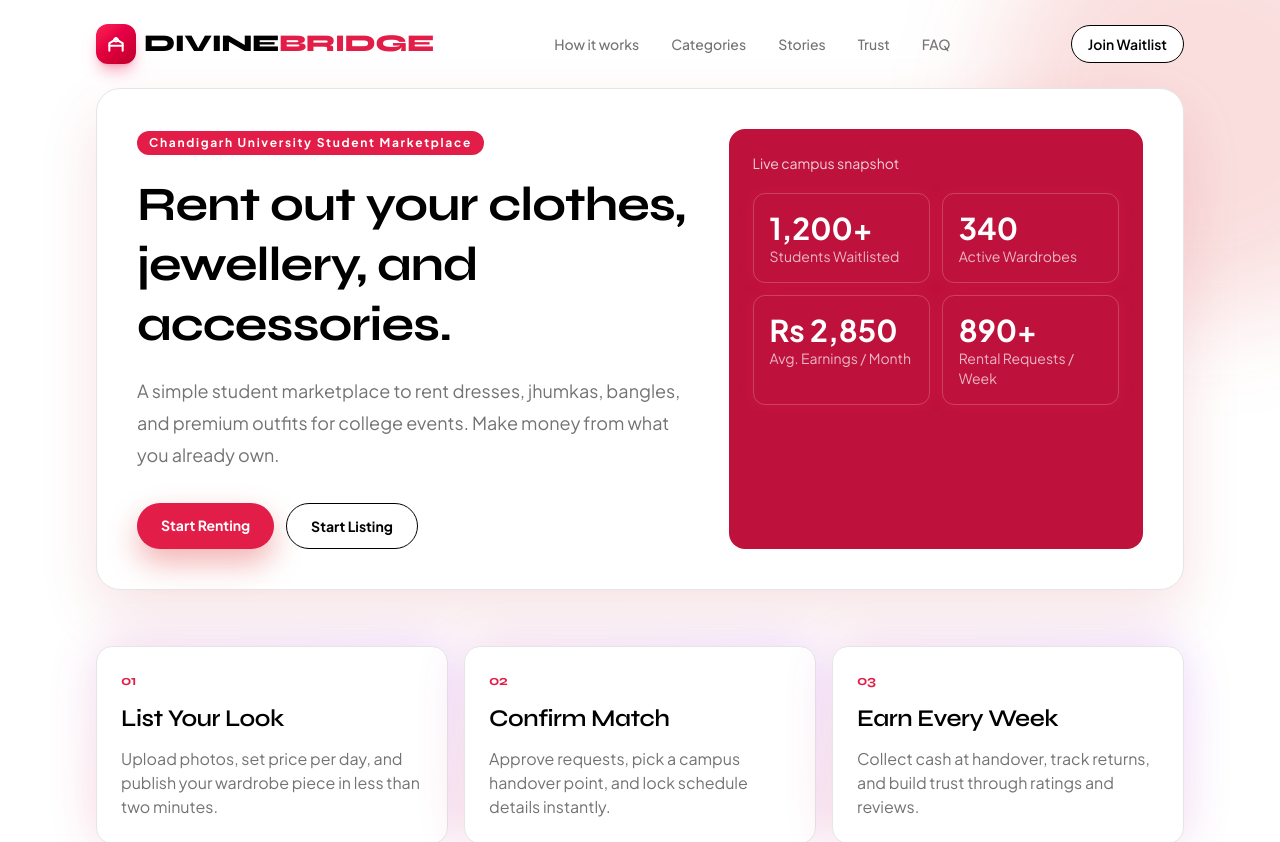
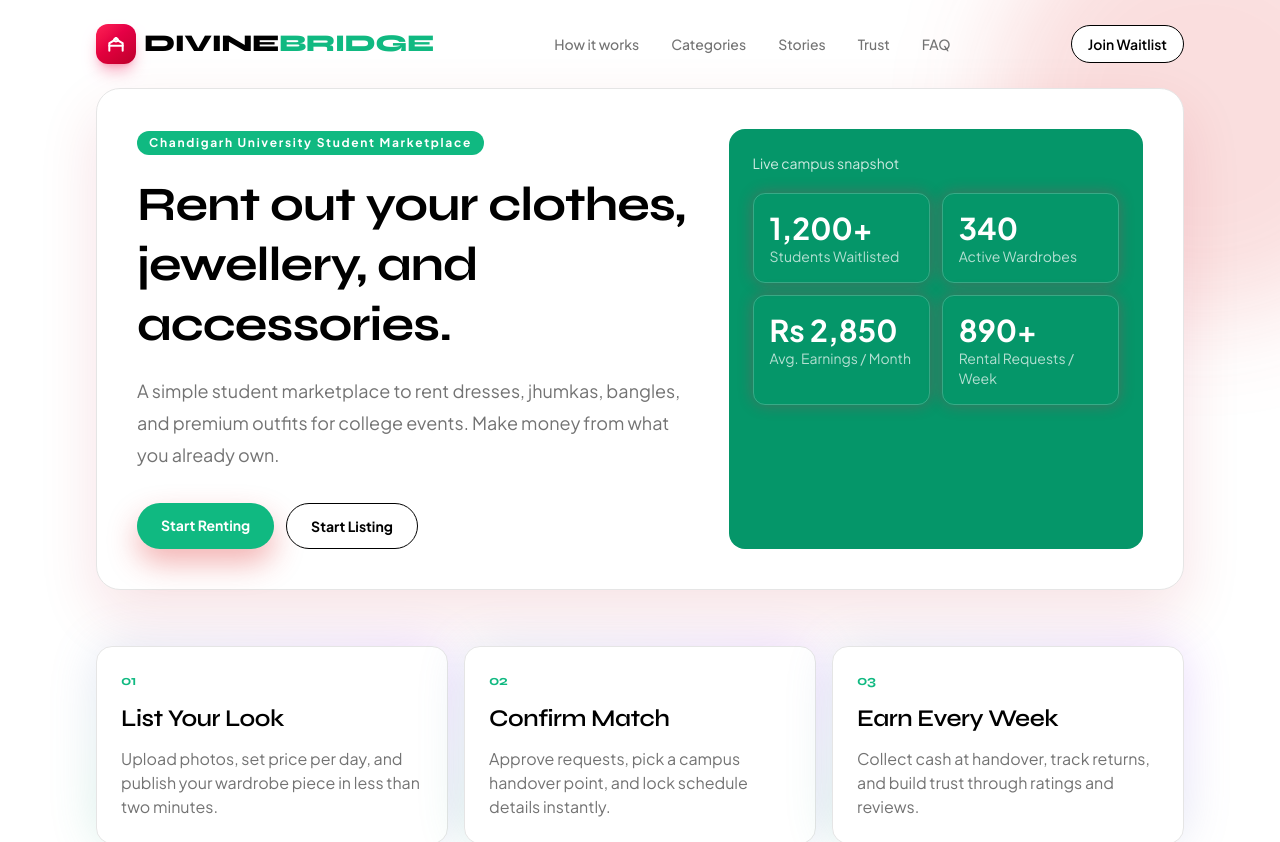
Before and after one commit to gowtham2304-A/exchnage, a Next.js app: page / in a window 1280 px wide. Shown: the top 842 px of the page. Built offline with nearby package versions, Linux system fonts and the light colour scheme.

Commit message:
updated brand color theme variables to emerald green in app/globals.css

```diff
--- a/app/globals.css
+++ b/app/globals.css
@@ -5,8 +5,8 @@
   --surface: #ffffff;
   --foreground: #000000;
   --muted: #737373;
-  --brand: #e11d48;
-  --brand-deep: #be123c;
+  --brand: #10b981;
+  --brand-deep: #059669;
   --line: #e5e5e5;
 }
 
```
